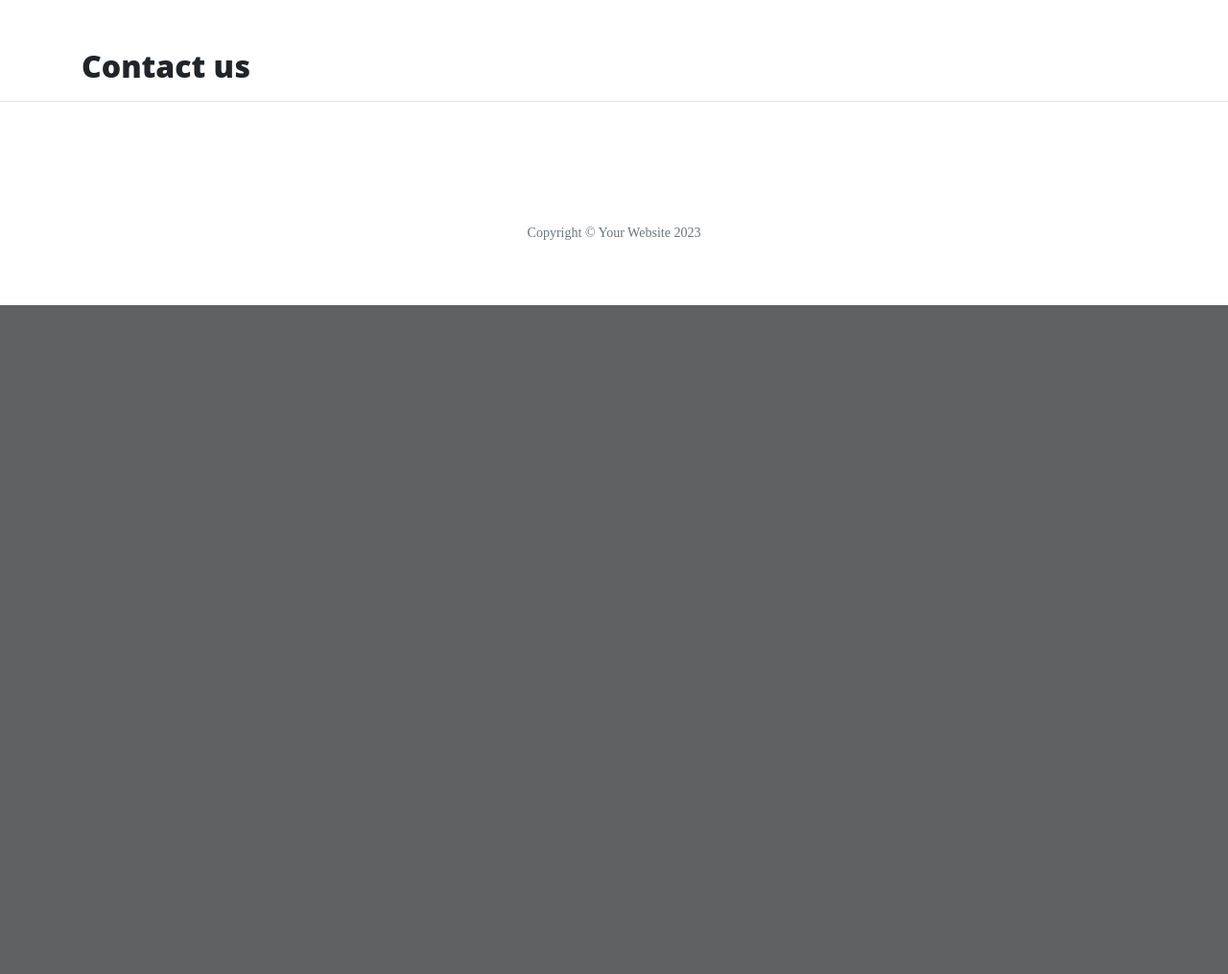
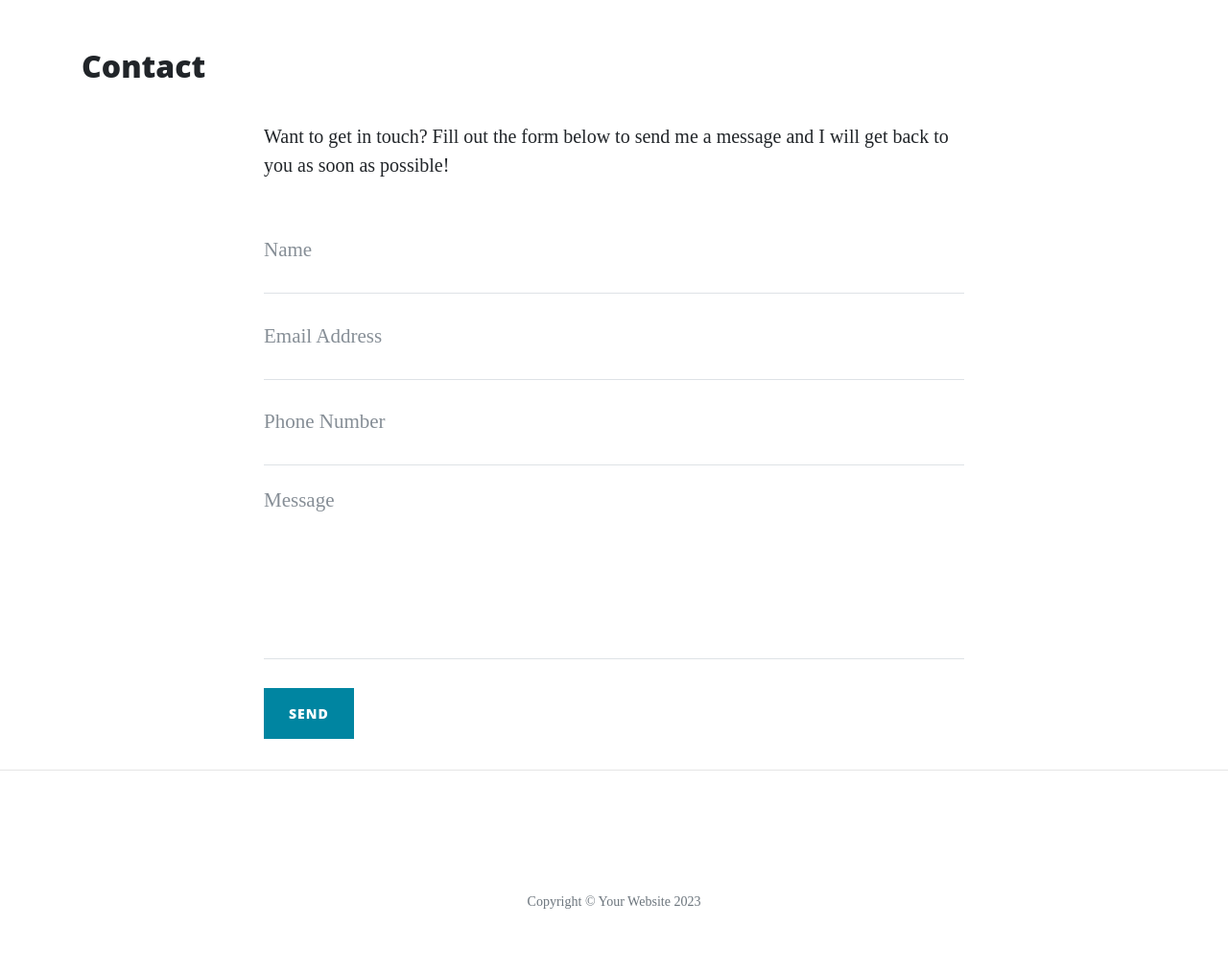
Before and after one commit to Dawesie/using_python_with_flask, a Flask app: page /contact in a window 1280 px wide. Shown: the part 628-1643 px from the top of the page at 96% size. Before the commit the page ends 946 px from the top, so only its background shows below. Run offline with Flask 3, Linux system fonts and the light colour scheme; some libraries are stand-ins or nearby versions.

Commit message:
add code for contact page and code for flash messages.

```diff
--- a/run.py
+++ b/run.py
@@ -1,9 +1,11 @@
 import os
-from flask import Flask, render_template
-
+import json
+from flask import Flask, render_template, request, flash
+if os.path.exists("env.py"):
+    import env
 
 app = Flask(__name__)
-
+app.secret_key = os.environ.get("SECRET_KEY")
 
 @app.route("/")
 def index():
@@ -12,17 +14,32 @@ def index():
 
 @app.route("/about")
 def about():
-    return render_template("about.html")
+    data = []
+    with open("data/company.json", "r") as json_data:
+        data = json.load(json_data)
+    return render_template("about.html", page_title="About", company=data)
 
 
-@app.route("/contact")
+@app.route("/about/<member_name>")
+def about_member(member_name):
+    member = {}
+    with open("data/company.json", "r") as json_data:
+        data = json.load(json_data)
+        for obj in data:
+            if obj["url"] == member_name:
+                member = obj
+    return render_template("member.html", member = member)
+
+@app.route("/contact", methods=["GET", "POST"])
 def contact():
-    return render_template("contact.html")
+    if request.method == "POST":
+        flash("Thanks {}, we have received your message!".format(request.form.get("name")))
+    return render_template("contact.html", page_title="Contact")
 
 
 @app.route("/careers")
 def careers():
-    return render_template("careers.html")
+    return render_template("careers.html", page_title="Careers")
 
 
 if __name__ == "__main__":
--- a/templates/careers.html
+++ b/templates/careers.html
@@ -1,4 +1,4 @@
 {% extends "base.html" %}
 {% block content %}
-<h2>Come Work With Us!</h2>
+<h2>{{page_title}}</h2>
 {% endblock %}
--- a/templates/contact.html
+++ b/templates/contact.html
@@ -1,4 +1,62 @@
 {% extends "base.html" %}
 {% block content %}
-<h2>Contact us</h2>
+<h2>{{page_title}}</h2>
+
+<div class="row">
+    <div class="col-lg-8 col-md-10 mx-auto">
+
+        {% with messages = get_flashed_messages() %}
+        {% if messages %}
+        <ul class="flashes">
+            {% for message in messages %}
+            <li>{{ message }}</li>
+            {% endfor %}
+        </ul>
+        {% endif %}
+        {% endwith%}
+
+        <p>Want to get in touch? Fill out the form below to send me a message and I will get back to you as soon as
+            possible!</p>
+        <form method="POST" name="sentMessage" id="contactForm" novalidate>
+            <div class="control-group">
+                <div class="form-group floating-label-form-group controls">
+                    <label>Name</label>
+                    <input type="text" class="form-control" placeholder="Name" name="name" id="name" required
+                        data-validation-required-message="Please enter your name.">
+                    <p class="help-block text-danger"></p>
+                </div>
+            </div>
+            <div class="control-group">
+                <div class="form-group floating-label-form-group controls">
+                    <label>Email Address</label>
+                    <input type="email" class="form-control" placeholder="Email Address" name="email" id="email"
+                        required data-validation-required-message="Please enter your email address.">
+                    <p class="help-block text-danger"></p>
+                </div>
+            </div>
+            <div class="control-group">
+                <div class="form-group col-xs-12 floating-label-form-group controls">
+                    <label>Phone Number</label>
+                    <input type="tel" class="form-control" placeholder="Phone Number" name="phone" id="phone" required
+                        data-validation-required-message="Please enter your phone number.">
+                    <p class="help-block text-danger"></p>
+                </div>
+            </div>
+            <div class="control-group">
+                <div class="form-group floating-label-form-group controls">
+                    <label>Message</label>
+                    <textarea rows="5" class="form-control" placeholder="Message" name="message" id="message" required
+                        data-validation-required-message="Please enter a message."></textarea>
+                    <p class="help-block text-danger"></p>
+                </div>
+            </div>
+            <br>
+            <div id="success"></div>
+            <div class="form-group">
+                <button type="submit" class="btn btn-primary" id="sendMessageButton">Send</button>
+            </div>
+        </form>
+    </div>
+</div>
+
 {% endblock %}
```
Also changed, not shown: data/company.json (added, +79 -0 lines), templates/about.html (+47 -17 lines), templates/member.html (added, +15 -0 lines), 1 other file.
